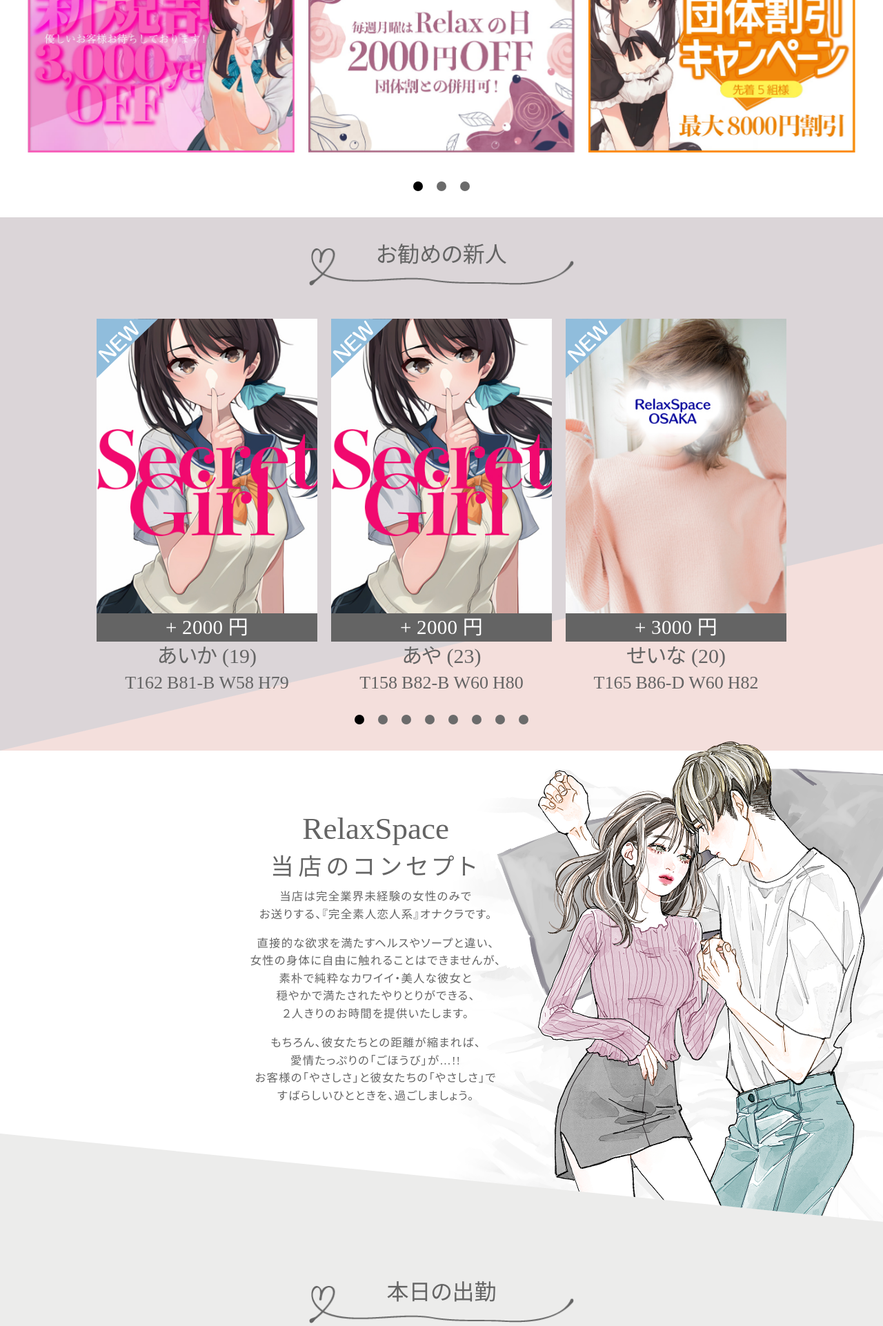
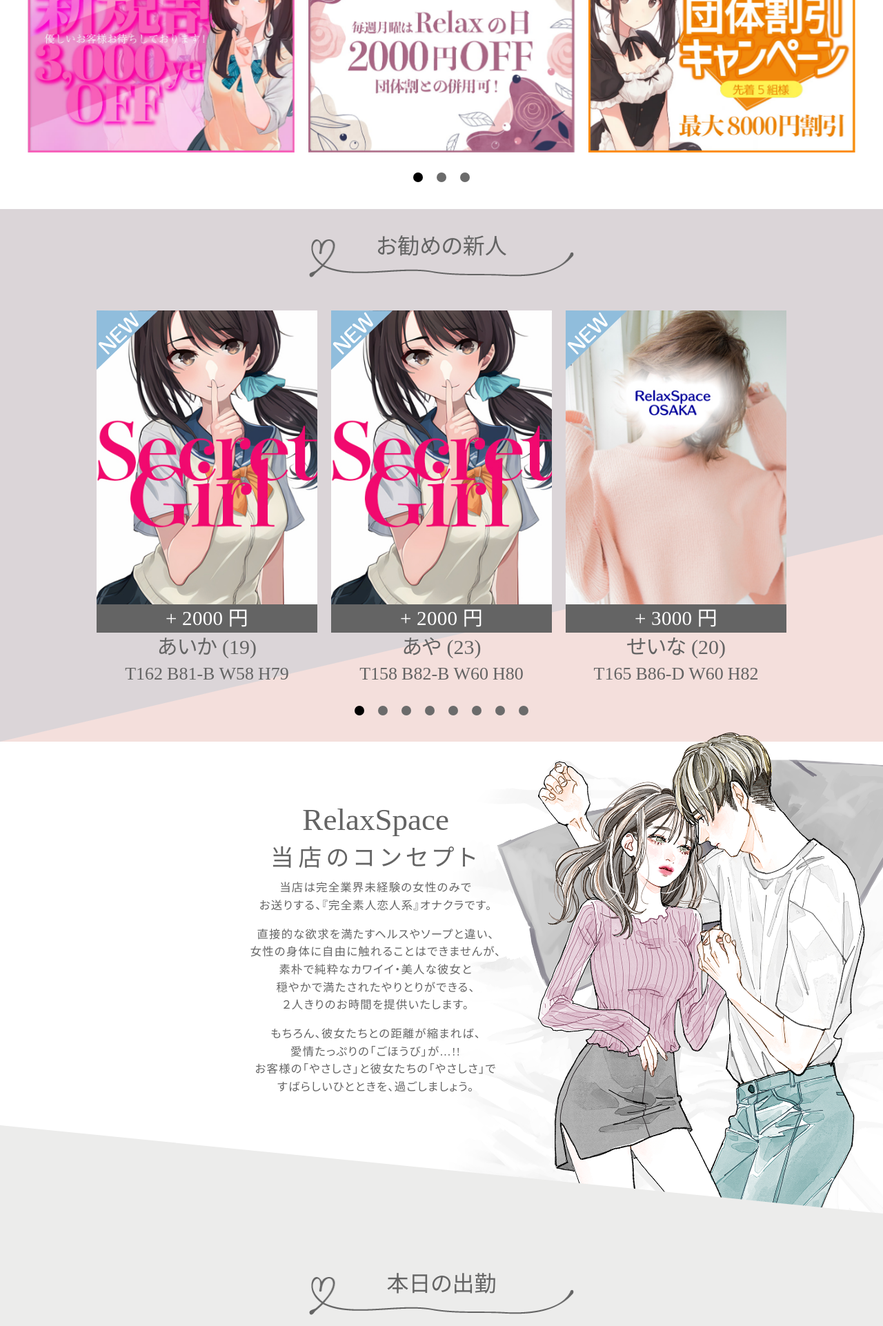
Before and after one commit to nakaya-tribe/relaxspace-osaka.com, a PHP site: page / in a window 1280 px wide. Shown: the part 342-2264 px from the top of the page at 69% size. Run offline with PHP 8.4, Linux system fonts and the light colour scheme; data that the repository does not hold is empty; style sheets or scripts are compiled from the project's sources; some libraries are stand-ins or nearby versions; some web fonts are replaced.

Commit message:
営業サイト　css修正

```diff
--- a/assets/css/components/_girlCardInfo.scss
+++ b/assets/css/components/_girlCardInfo.scss
@@ -43,6 +43,11 @@
         background-position: 0 0;
         background-repeat: no-repeat;
         background-size: contain;
+        @include tab {
+          $iconNew-size: clamp( 30px, 12vw, 80px );
+          width: $iconNew-size;
+          height: $iconNew-size;
+        }
       }
     }
   }
--- a/assets/css/components/_swiper.scss
+++ b/assets/css/components/_swiper.scss
@@ -13,6 +13,9 @@
   left: 0;
   right: 0;
   text-align: center;
+  @include sp {
+    bottom: 10px!important;
+  }
 }
 .swiper-pagination-bullet{
   width: 14px;
@@ -31,8 +34,8 @@
     background-color: #c8c8c8;
   }
   @include sp {
-    width:calc(14vw / (440 / 100));
-    height:calc(14vw / (440 / 100));
+    width:calc(20vw / (440 / 100));
+    height:calc(20vw / (440 / 100));
   }
   &-active{
     background-color: #000!important;
--- a/assets/css/components/_topBanner.scss
+++ b/assets/css/components/_topBanner.scss
@@ -7,10 +7,16 @@
     margin-bottom: 0;
     padding: 64rem 40rem;
   }
+  @include sp {
+    padding: 32rem 32rem 8rem;
+  }
   .topBannerSwiper {
     width: 100%;
-    padding-bottom: 2.4em;
+    padding-bottom: 1.6em;
     overflow: hidden;
+    @include tab {
+      padding-bottom: 1em;
+    }
     .swiper-wrapper {
       display: flex;
       margin-bottom: 24rem;
--- a/assets/css/components/_topNew.scss
+++ b/assets/css/components/_topNew.scss
@@ -12,13 +12,16 @@
     bottom: 0;
     width: 0;
     height: 0;
-    border-top: calc( 600 / 2560 * 100vw) solid #dbd5d8;
+    border-top: calc( 600 / 2560 * 100vw ) solid #dbd5d8;
     border-right: 100vw solid $pink;
     left: 0;
     @include tab {
-      border-top: calc( 800 / 750 * 100vw) solid #dbd5d8;
+      border-top: 104vw solid #dbd5d8;
       border-right: 200vw solid $pink;
       left: -100%;
+    }
+    @include sp {
+      border-top: 112vw solid #dbd5d8;
     }
   }
   &__content{
@@ -26,6 +29,9 @@
     margin: 0 auto;
     padding-top: 48rem;
     padding-bottom: 16rem;
+    @include sp {
+      padding-top: 24rem;
+    }
   }
   .topNewSwiper {
     .swiper-wrapper {
```
